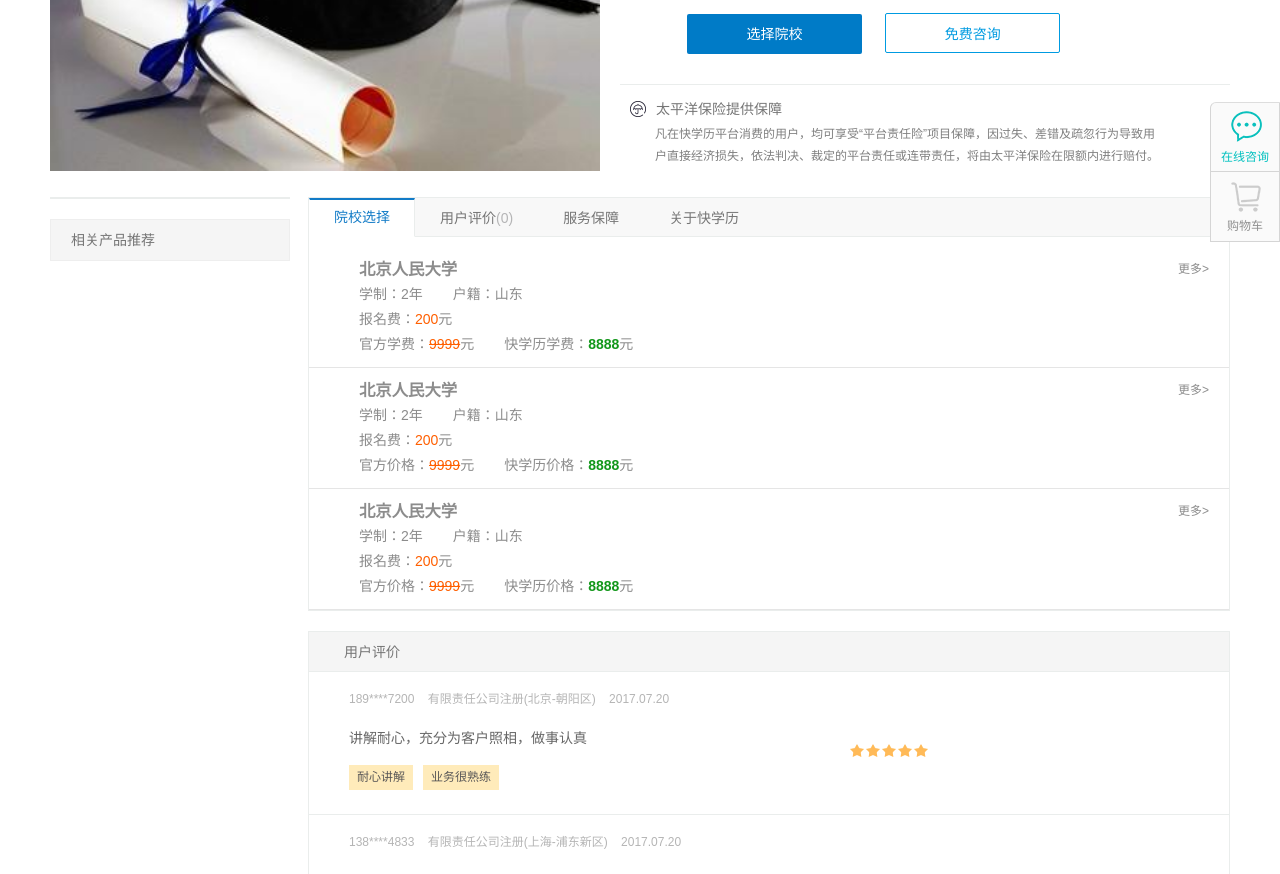
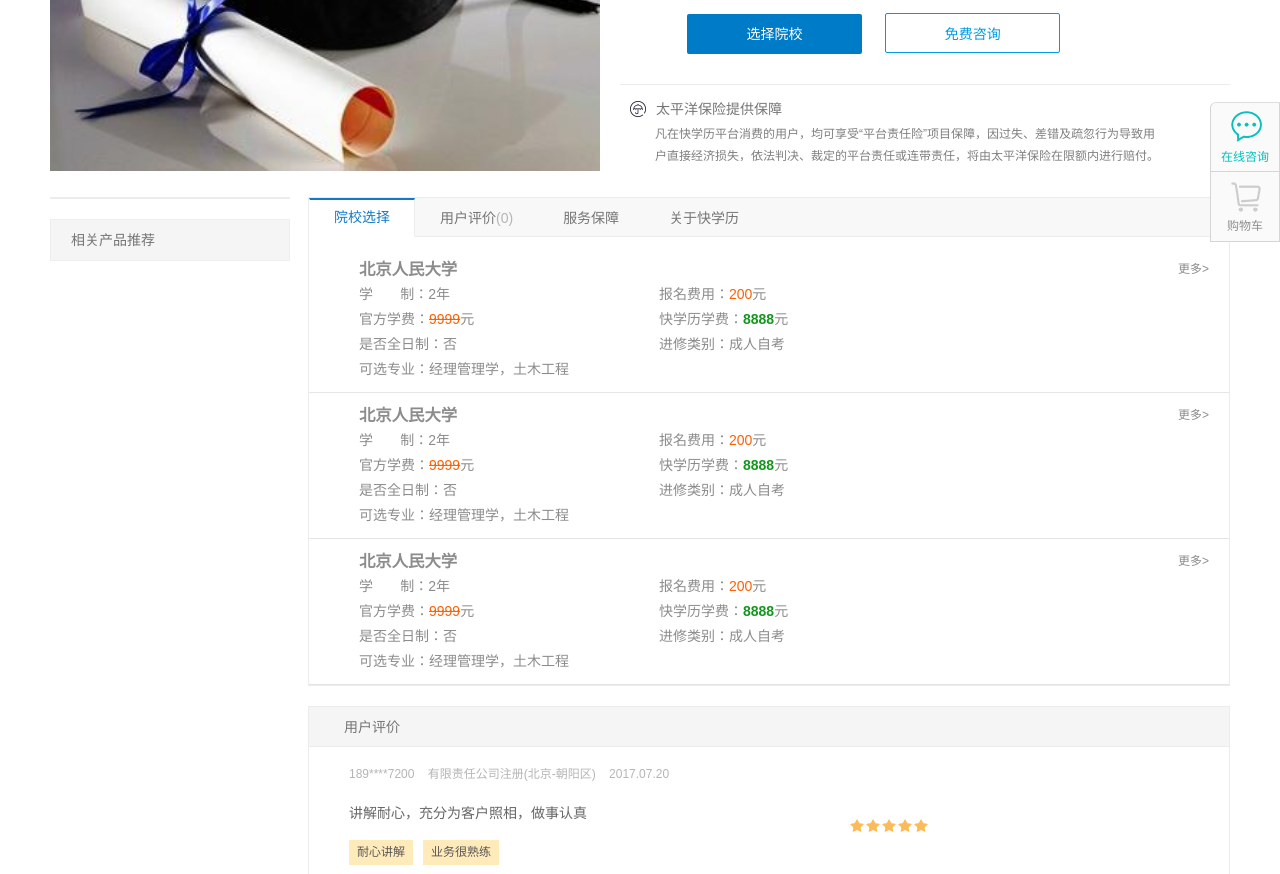
Before and after one commit to baoyas/kuaixueli2, a plain HTML site: page kuaixueli/html/zaizhiyanjiusheng.html in a window 1280 px wide. Shown: the part 408-1282 px from the top of the page. Drawn offline with Linux system fonts and the light colour scheme.

Commit message:
change list

```diff
--- a/kuaixueli/Css/serviceInfo.css
+++ b/kuaixueli/Css/serviceInfo.css
@@ -33,6 +33,9 @@
 	line-height: 25px;
 	position: relative;
 	overflow: hidden;
+}
+#serviceInfo li p{
+	position: relative;
 }
 #serviceInfo li:hover{
 	background: #e5e5e5;
@@ -72,3 +75,7 @@
 #serviceInfo li .showMoreBox{
 	display: none;
 }
+#serviceInfo li .list-2{
+	position: absolute;
+	left: 300px;
+}
--- a/kuaixueli/html/zaizhiyanjiusheng.html
+++ b/kuaixueli/html/zaizhiyanjiusheng.html
@@ -488,46 +488,50 @@
 										<li>
 											<span class="floatRight">更多&gt;</span>
 											<h3>北京人民大学</h3>
-											<p><span>学制：2年</span><span class="pdlr4"></span><span>户籍：山东</span></p>
-											<p><span>报名费：<em class="price">200</em>元</span></p>
-											<p><span>官方学费：<em class="price lThrow">9999</em>元<span class="pdlr4"></span>快学历学费：<em class="ourPrice">8888</em>元</span></p>
+											<p><span>学&nbsp;&nbsp;&nbsp;&nbsp;&nbsp;&nbsp;&nbsp;制：2年</span><span class="list-2">报名费用：<em class="price">200</em>元</span></p>
+											<p><span>官方学费：<em class="price lThrow">9999</em>元</span><span class="list-2">快学历学费：<em class="ourPrice">8888</em>元</span></p>
+											<p><span>是否全日制：否</span></span><span class="list-2">进修类别：成人自考</span></p>
+											<p><span>可选专业：经理管理学，土木工程</span></p>
+
 											<div class="showMoreBox">
-												<p><span>是否全日制：否</span><span class="pdlr4"></span><span>进修方式：成人自考</span></p>
-												<p><span>可选专业：经理管理学，土木工程</span></p>
+
+												<p><span>限制报名户籍：西藏，新疆，甘肃</span></p>
 												<p><span>课程顾问：<a target="_blank" href="http://wpa.qq.com/msgrd?v=3&uin=645131056&site=qq&menu=yes"><img border="0" src="../Image/chatMe.png" alt="点击这里给我发消息" title="点击这里给我发消息"/></a></span></p>
-												<p class="require"><span>入学要求：</span>招生对象为任何专业的本科毕业生。申请者最好在自我陈述（PS）中指出自己对创业方面的特殊兴趣及打算（例如：日后有创业计划、想在初创型/创新性公司里工作、将会承接家族企业等）。</p>
+												<p class="require"><span>报名须知：</span>招生对象为任何专业的本科毕业生。申请者最好在自我陈述（PS）中指出自己对创业方面的特殊兴趣及打算（例如：日后有创业计划、想在初创型/创新性公司里工作、将会承接家族企业等）。</p>
 												<p><a href="../info.html"><span class="addToShoppingCar">我要报名</span></a></p>
 											</div>
 										</li>
 										<li>
 											<span class="floatRight">更多&gt;</span>
 											<h3>北京人民大学</h3>
-											<p><span>学制：2年</span><span class="pdlr4"></span><span>户籍：山东</span></p>
-											<p><span>报名费：<em class="price">200</em>元</span></p>
-											<p><span>官方价格：<em class="price lThrow">9999</em>元<span class="pdlr4"></span>快学历价格：<em class="ourPrice">8888</em>元</span></p>
+											<p><span>学&nbsp;&nbsp;&nbsp;&nbsp;&nbsp;&nbsp;&nbsp;制：2年</span><span class="list-2">报名费用：<em class="price">200</em>元</span></p>
+											<p><span>官方学费：<em class="price lThrow">9999</em>元</span><span class="list-2">快学历学费：<em class="ourPrice">8888</em>元</span></p>
+											<p><span>是否全日制：否</span></span><span class="list-2">进修类别：成人自考</span></p>
+											<p><span>可选专业：经理管理学，土木工程</span></p>
+
 											<div class="showMoreBox">
-												<p><span>是否全日制：否</span><span class="pdlr4"></span><span>进修方式：成人自考</span></p>
-												<p><span>可选专业：经理管理学，土木工程</span></p>
+
+												<p><span>限制报名户籍：西藏，新疆，甘肃</span></p>
 												<p><span>课程顾问：<a target="_blank" href="http://wpa.qq.com/msgrd?v=3&uin=645131056&site=qq&menu=yes"><img border="0" src="../Image/chatMe.png" alt="点击这里给我发消息" title="点击这里给我发消息"/></a></span></p>
-												<p><span>入学要求：招生对象为非工商管理类和实用经济学类的本科毕业生</span></p>
+												<p class="require"><span>报名须知：</span>招生对象为任何专业的本科毕业生。申请者最好在自我陈述（PS）中指出自己对创业方面的特殊兴趣及打算（例如：日后有创业计划、想在初创型/创新性公司里工作、将会承接家族企业等）。</p>
 												<p><a href="../info.html"><span class="addToShoppingCar">我要报名</span></a></p>
 											</div>
-
 										</li>
 										<li>
 											<span class="floatRight">更多&gt;</span>
 											<h3>北京人民大学</h3>
-											<p><span>学制：2年</span><span class="pdlr4"></span><span>户籍：山东</span></p>
-											<p><span>报名费：<em class="price">200</em>元</span></p>
-											<p><span>官方价格：<em class="price lThrow">9999</em>元<span class="pdlr4"></span>快学历价格：<em class="ourPrice">8888</em>元</span></p>
+											<p><span>学&nbsp;&nbsp;&nbsp;&nbsp;&nbsp;&nbsp;&nbsp;制：2年</span><span class="list-2">报名费用：<em class="price">200</em>元</span></p>
+											<p><span>官方学费：<em class="price lThrow">9999</em>元</span><span class="list-2">快学历学费：<em class="ourPrice">8888</em>元</span></p>
+											<p><span>是否全日制：否</span></span><span class="list-2">进修类别：成人自考</span></p>
+											<p><span>可选专业：经理管理学，土木工程</span></p>
+
 											<div class="showMoreBox">
-												<p><span>是否全日制：否</span><span class="pdlr4"></span><span>进修方式：成人自考</span></p>
-												<p><span>可选专业：经理管理学，土木工程</span></p>
+
+												<p><span>限制报名户籍：西藏，新疆，甘肃</span></p>
 												<p><span>课程顾问：<a target="_blank" href="http://wpa.qq.com/msgrd?v=3&uin=645131056&site=qq&menu=yes"><img border="0" src="../Image/chatMe.png" alt="点击这里给我发消息" title="点击这里给我发消息"/></a></span></p>
-												<p><span>入学要求：招生对象为非工商管理类和实用经济学类的本科毕业生</span></p>
+												<p class="require"><span>报名须知：</span>招生对象为任何专业的本科毕业生。申请者最好在自我陈述（PS）中指出自己对创业方面的特殊兴趣及打算（例如：日后有创业计划、想在初创型/创新性公司里工作、将会承接家族企业等）。</p>
 												<p><a href="../info.html"><span class="addToShoppingCar">我要报名</span></a></p>
 											</div>
-
 										</li>
 									</ul>
 
```
Also changed, not shown: kuaixueli/index.html (+5 -2 lines).
